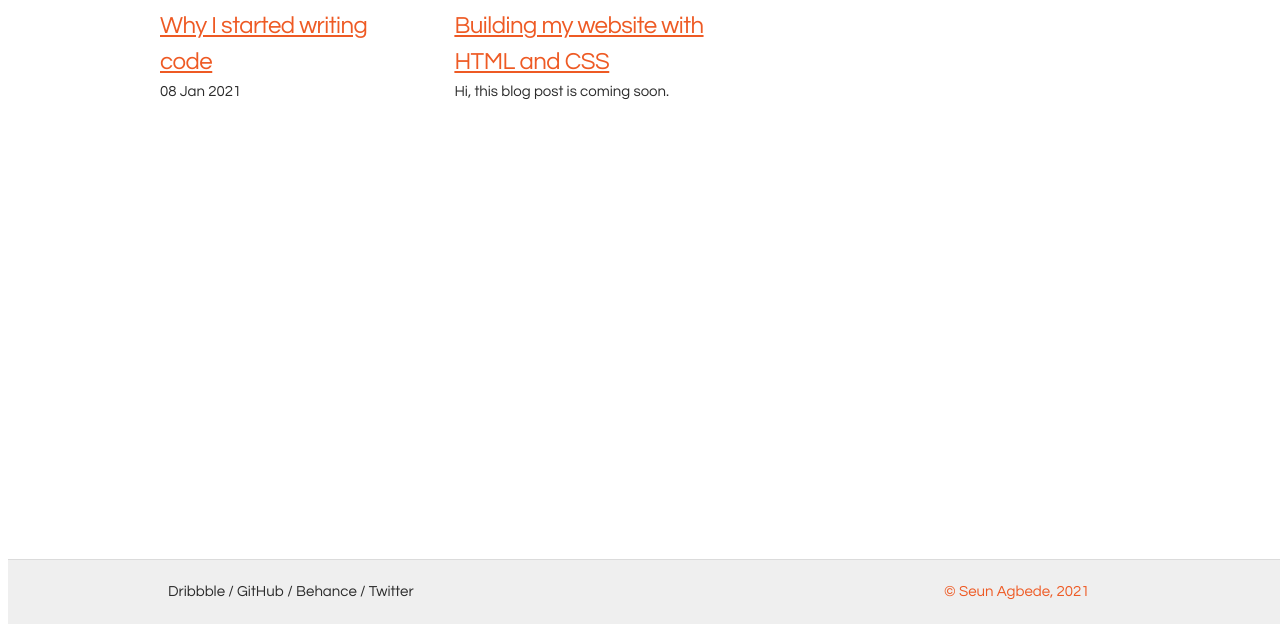
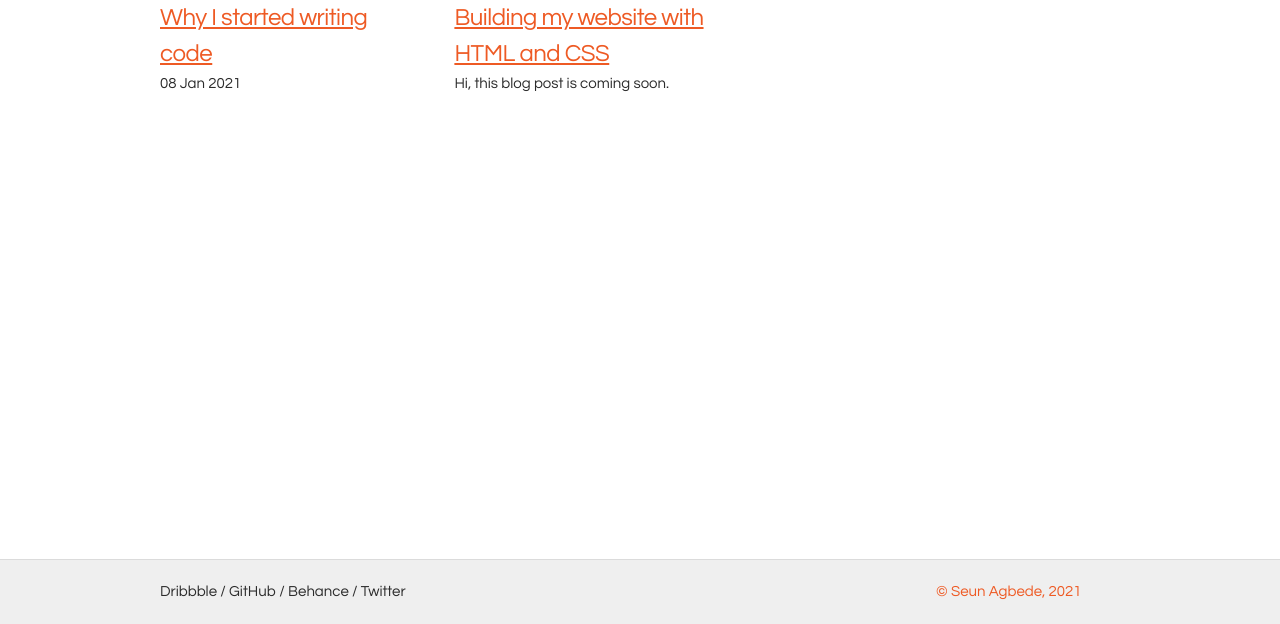
Before and after one commit to SeunAgbede/My-Website, a plain HTML site: page blog.html in a window 1280 px wide. Shown: the part 176-800 px from the top of the page. Drawn offline with Linux system fonts and the light colour scheme.

Commit message:
Add files via upload

```diff
--- a/css/skeleton.css
+++ b/css/skeleton.css
@@ -1,5 +1,11 @@
 /* Grid
 –––––––––––––––––––––––––––––––––––––––––––––––––– */
+*{
+  margin: 0;
+  padding: 0;
+  box-sizing: border-box;
+}
+
 .container {
   position: relative;
   width: 100%;
```
Also changed, not shown: index.html (+1 -1 lines).
